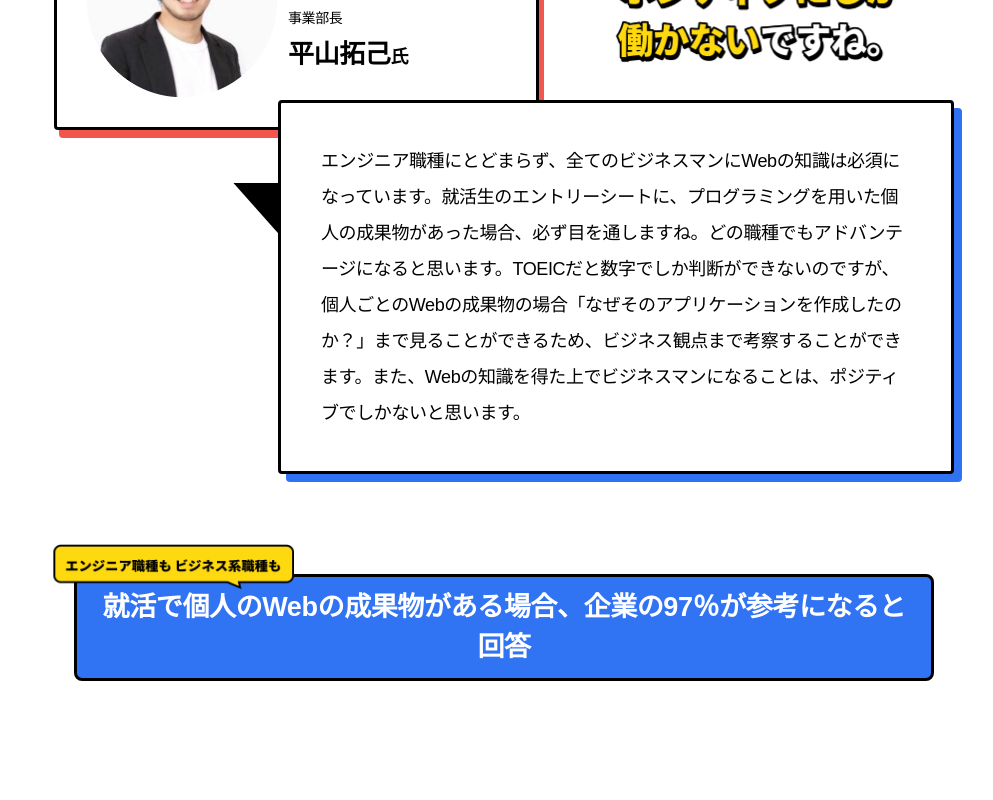
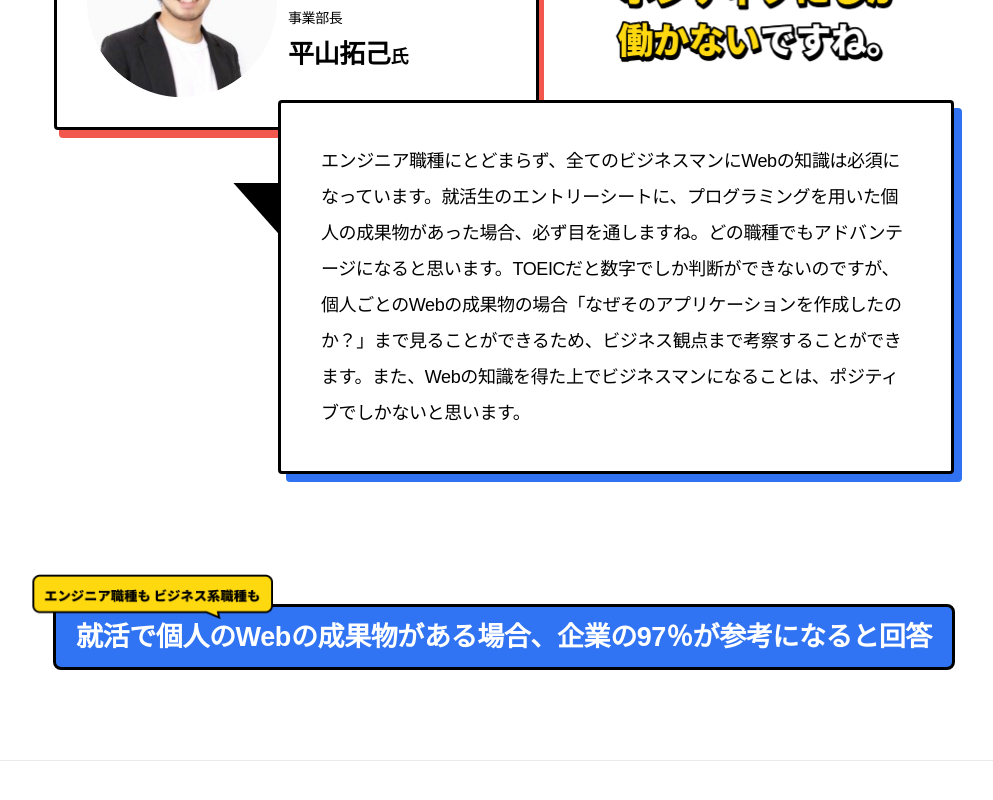
Before and after one commit to wakki0202/sample-next, a Next.js app: page / in a window 1280 px wide. Shown: the part 429-1229 px from the top of the page, without its empty margins (136-1129 px from the left). Built offline with nearby package versions, Linux system fonts and the light colour scheme.

Commit message:
fix 下部テキストの改行位置と左右の余白を修正

```diff
--- a/src/styles/scss/module/company.module.scss
+++ b/src/styles/scss/module/company.module.scss
@@ -197,7 +197,7 @@
   @include mq(sp) {
     width: 100%;
     margin-top: 21.3333333333vw;
-    padding: 0;
+    padding: 0 5.3333333333vw;
   }
 
   .balloon_img {
@@ -228,5 +228,13 @@
       font-size: 4.8vw;
       padding: 2.6666666667vw 5.3333333333vw;
     }
+
+    .sp_ver {
+      display: none;
+
+      @include mq(tablet) {
+        display: block;
+      }
+    }
   }
 }
```
Also changed, not shown: src/pages/index.tsx (+2 -7 lines).
